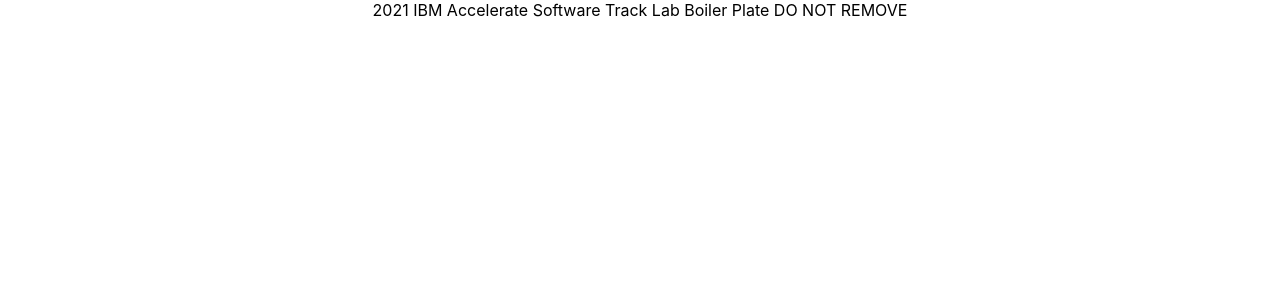
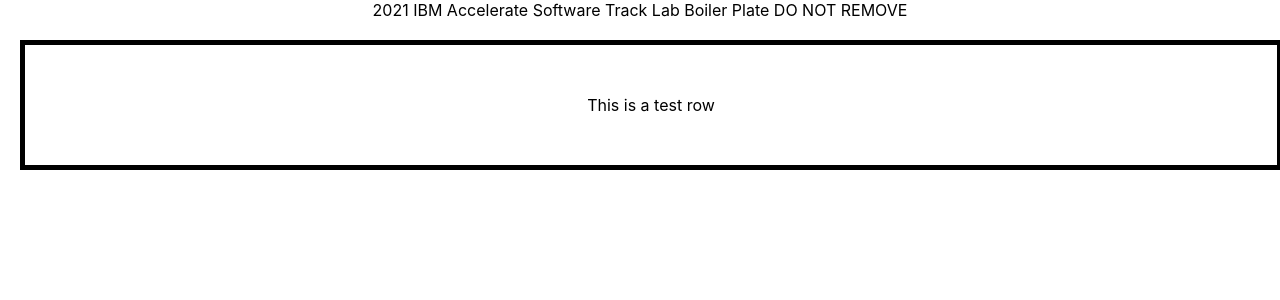
Before and after one commit to 2021-IBM-Accelerate-SW-Track/lab-1-team-46, a React (Create React App) app: page / in a window 1280 px wide. Shown: the top 300 px of the page. Built offline with nearby package versions, Linux system fonts and the light colour scheme.

Commit message:
Created a box

```diff
--- a/src/App.js
+++ b/src/App.js
@@ -1,4 +1,5 @@
 import Header from "./component/header"
+import Row from "./component/row"
 import './App.css';
 
 function App() {
@@ -6,6 +7,7 @@
   return (
     <div className="App">
     <Header/>
+    <Row />
     </div>
   );
 }
--- /dev/null
+++ b/src/component/row/index.js
@@ -0,0 +1,8 @@
+import row from './row.css';
+
+export default function Row()
+{
+    return <div className = "box">
+        This is a test row
+    </div>
+}
--- /dev/null
+++ b/src/component/row/row.css
@@ -0,0 +1,6 @@
+.box{
+    width: 90%;
+    border: 5px solid black;
+    padding: 50px;
+    margin: 20px;
+}
--- /dev/null
+++ b/src/component/row/row.js
@@ -0,0 +1,3 @@
+import Row from "./row"
+
+export default Row
```
